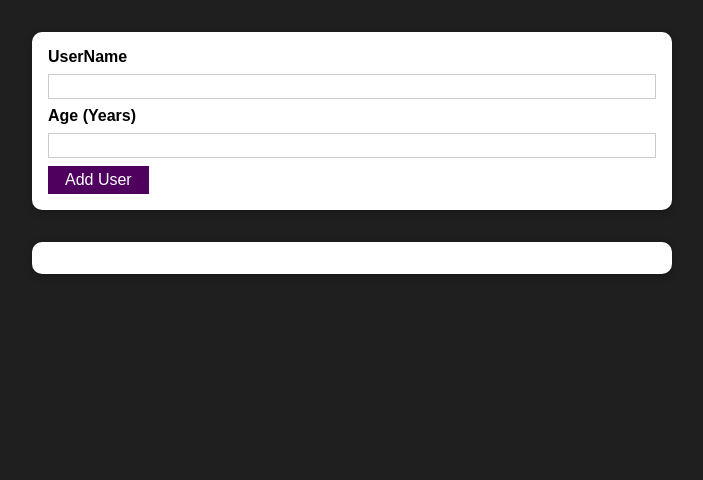
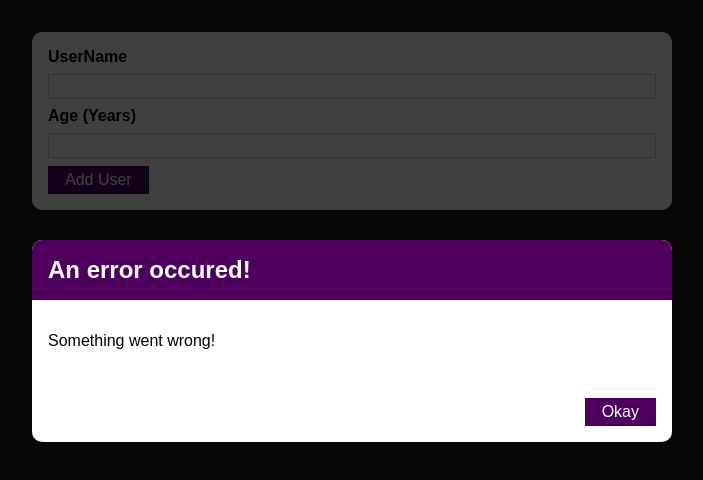
Before and after one commit to PriyankaShambhanagoudar/React_forms, a React (Create React App) app: page / in a window 1280 px wide. Shown: the top 480 px of the page, without its empty margins (288-991 px from the left). Built offline with nearby package versions, Linux system fonts and the light colour scheme.

Commit message:
Adding the error modal component

```diff
--- /dev/null
+++ b/src/component/UI/ErrorModal.js
@@ -0,0 +1,26 @@
+import React from "react";
+
+import Card from "./Card";
+import classes from "./ErrorModal.module.css";
+import Button from "./Button";
+
+const ErrorModal = (props) => {
+  return (
+    <div >
+      <div  className = {classes.backdrop} />
+      <Card className={classes.modal}>
+        <header className={classes.header}>
+          <h2> {props.title} </h2>
+        </header>
+        <div className={classes.content}>
+          <p> {props.message}</p>
+        </div>
+        <footer className={classes.actions}>
+          <Button> Okay </Button>
+        </footer>
+      </Card>
+    </div>
+  );
+};
+
+export default ErrorModal;
--- /dev/null
+++ b/src/component/UI/ErrorModal.module.css
@@ -0,0 +1,45 @@
+.backdrop {
+    position: fixed;
+    top: 0;
+    left: 0;
+    width: 100%;
+    height: 100vh;
+    z-index: 10;
+    background: rgba(0, 0, 0, 0.75);
+  }
+
+  .modal {
+    position: fixed;
+    top: 30vh;
+    left: 10%;
+    width: 80%;
+    z-index: 100;
+    overflow: hidden;
+  }
+
+  .header {
+    background: #4f005f;
+    padding: 1rem;
+  }
+
+  .header h2 {
+    margin: 0;
+    color: white;
+  }
+
+  .content {
+    padding: 1rem;
+  }
+
+  .actions {
+    padding: 1rem;
+    display: flex;
+    justify-content: flex-end;
+  }
+
+  @media (min-width: 768px) {
+    .modal {
+      left: calc(50% - 20rem);
+      width: 40rem;
+    }
+  }
--- a/src/component/User/AddUser.js
+++ b/src/component/User/AddUser.js
@@ -2,7 +2,9 @@
 
 import Button from "../UI/Button";
 import Card from "../UI/Card";
+import ErrorModal from "../UI/ErrorModal";
 import classes from "./AddUser.module.css";
+//import ErrorModal from "../UI/ErrorModal";
 
 const AddUser = (props) => {
   const [enteredUsername, setEnteredUsername] = useState("");
@@ -23,7 +25,6 @@
     setEnteredAge("");
   };
 
-
   const usernameChangeHandler = (event) => {
     setEnteredUsername(event.target.value);
   };
@@ -32,6 +33,8 @@
   };
 
   return (
+    <div>
+      <ErrorModal title="An error occured!" message="Something went wrong!" />
       <Card className={classes.input}>
         <form onSubmit={addUserHandler}>
           {/* htmlFor = assigning props to html attributes */}
@@ -52,6 +55,7 @@
           <Button type="submit">Add User</Button>
         </form>
       </Card>
+    </div>
   );
 };
 export default AddUser;
```
Lines whose indentation alone changed are shown as unchanged.
